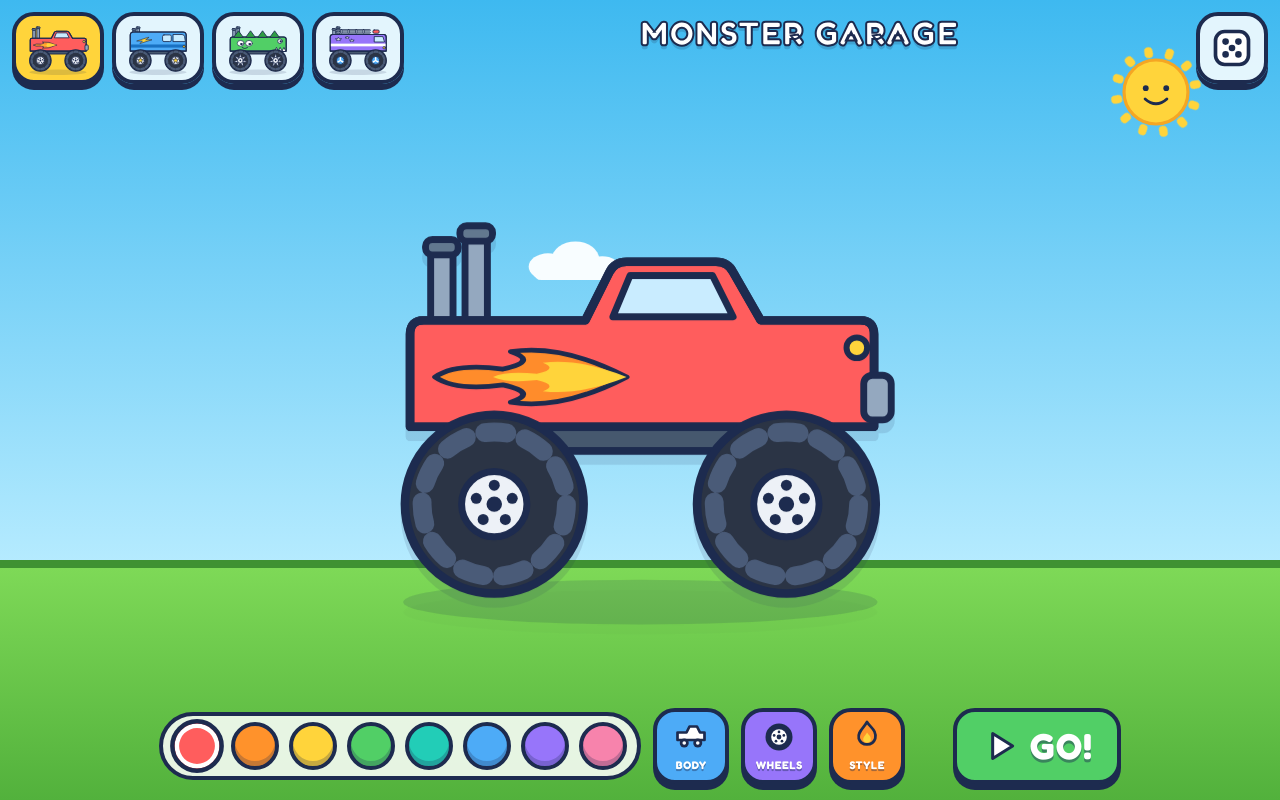
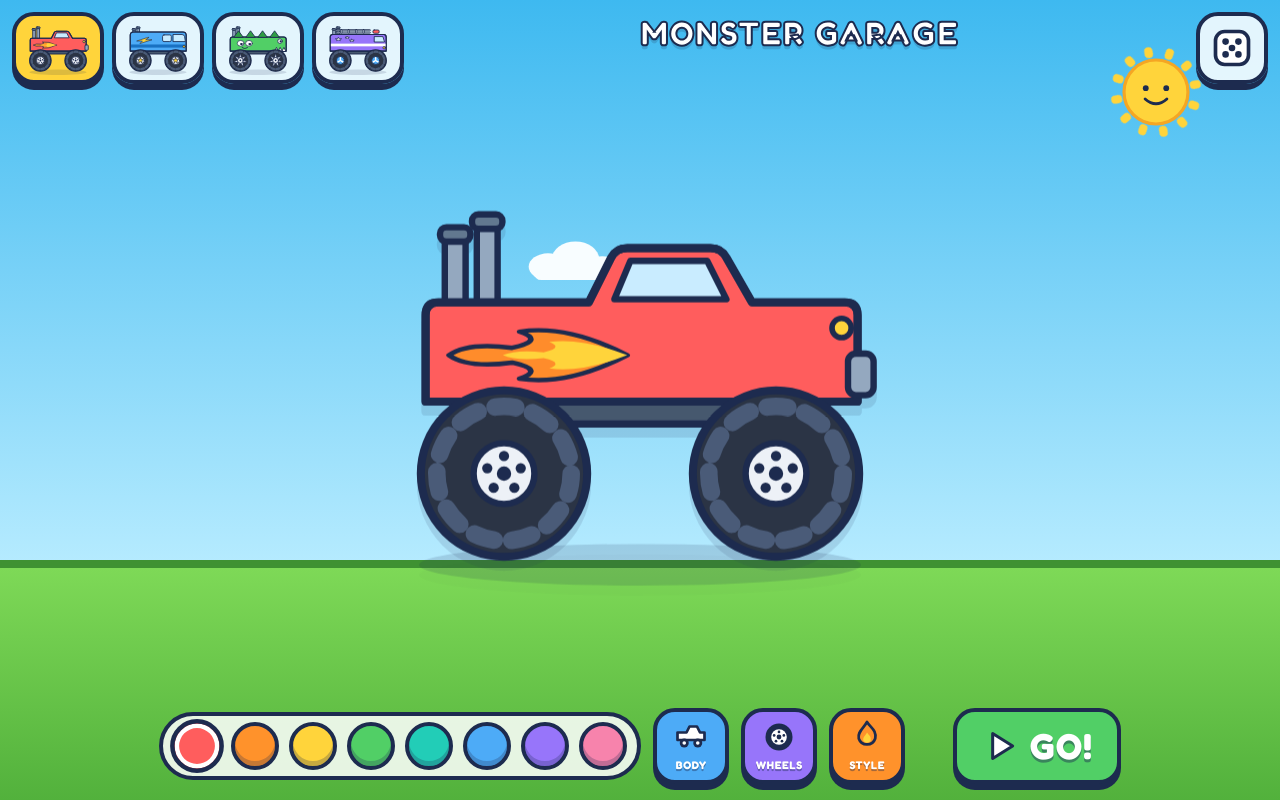
Before and after one commit to vinitvyas09/monster-truck-game-for-kids, a Next.js app: page / in a window 1280 px wide. Built offline with nearby package versions, Linux system fonts and the light colour scheme.

Commit message:
Improved truck positioning and interaction.

```diff
--- a/components/GarageScreen.tsx
+++ b/components/GarageScreen.tsx
@@ -79,11 +79,15 @@ export function GarageScreen({ trucks, active, onSelect, onChange, onGo }: Props
         </button>
       </div>
 
-      {/* the truck on stage: tap it to honk */}
-      <div className="relative z-10 flex min-h-0 flex-1 items-center justify-center">
+      {/* the truck on stage, wheels anchored to the grass horizon (the ground
+          strip is 30% tall, so this stage ends exactly at its top edge);
+          the 8% downward shift compensates for the art's padding below the
+          wheels so the tires touch the grass on every screen shape */}
+      <div className="pointer-events-none absolute inset-x-0 top-[16%] bottom-[30%] z-10 flex items-end justify-center">
+        <div className="aspect-[4/3] h-full max-w-[92vw] translate-y-[8%]">
           <button
             aria-label="Honk"
-          className="truck-idle h-full max-h-[58vh] w-auto max-w-[90vw] cursor-pointer"
+            className="truck-idle pointer-events-auto h-full w-full cursor-pointer"
             onPointerDown={() => {
               unlockAudio();
               voice(truck.body);
@@ -98,9 +102,10 @@ export function GarageScreen({ trucks, active, onSelect, onChange, onGo }: Props
             </div>
           </button>
         </div>
+      </div>
 
       {/* bottom controls */}
-      <div className="safe-b safe-x relative z-10 flex flex-wrap items-center justify-center gap-2.5 px-3 pb-4 pt-1 sm:gap-3 sm:pb-5">
+      <div className="safe-b safe-x relative z-10 mt-auto flex flex-wrap items-center justify-center gap-2.5 px-3 pb-4 pt-1 sm:gap-3 sm:pb-5">
         <div className="flex gap-2 rounded-full border-4 border-[#1d2b4f] bg-white/85 px-2.5 py-1.5 sm:gap-2.5">
           {PALETTE.map((p) => (
             <button
```
Lines whose indentation alone changed are shown as unchanged.
